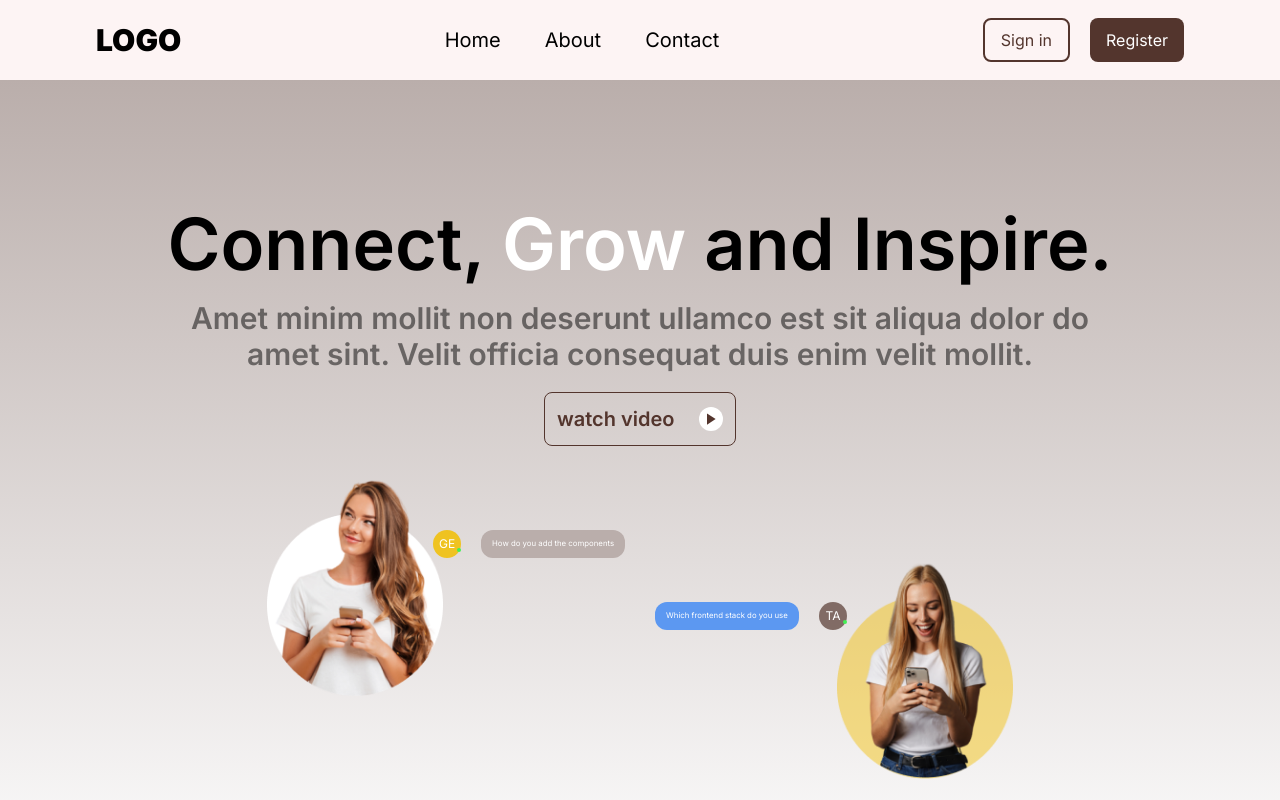
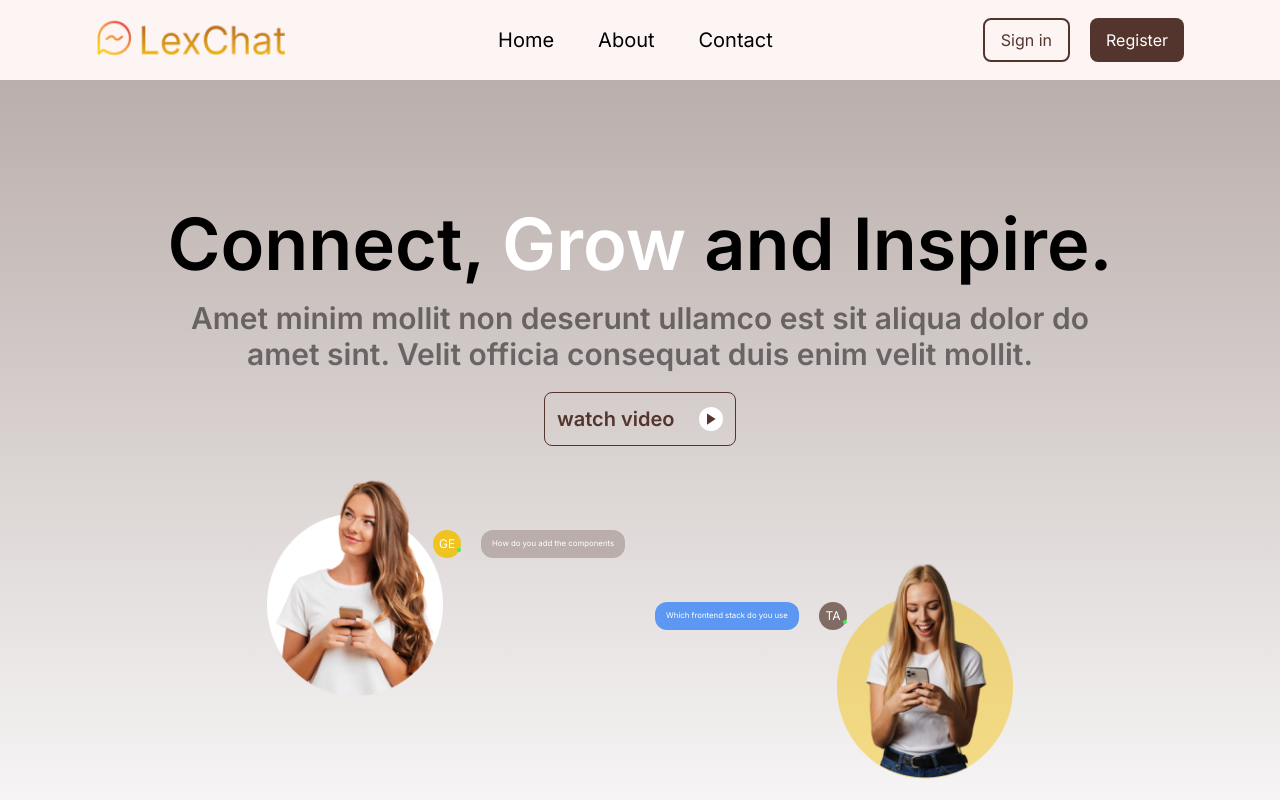
Before and after one commit to AmaliTech-Training-Academy/LetXChat, a React (Vite) app: page / in a window 1280 px wide. Shown: the top 800 px of the page. Built offline with nearby package versions, Linux system fonts and the light colour scheme.

Commit message:
Enhancement: Replace nav logo text with logo image

```diff
--- a/src/components/Landing-Page/Footer.jsx
+++ b/src/components/Landing-Page/Footer.jsx
@@ -5,6 +5,7 @@ import {
     twitter_icon,
     linkedin_icon
 } from '../../svg/Icons'
+// import logo from '../../assets/logo.png'
 
 function Footer() {
   return (
@@ -13,6 +14,9 @@ function Footer() {
         <div className='w-full flex justify-between'>
             <div>
                 <div className='font-semibold text-5xl mb-2'>Logo</div>
+                {/* <div className='font-black text-3xl w-48 h-11'>
+                    <img src={logo} alt="LOGO" className='w-full h-full object-cover'/>
+                </div> */}
                 <span className=' text-xl'>Lorem ipsum dolor sit amet<br/> consectetur adipiscing </span>
                 <div className='flex mt-16 gap-8'>
                     {instagram_icon}
--- a/src/components/Landing-Page/Navbar.jsx
+++ b/src/components/Landing-Page/Navbar.jsx
@@ -1,9 +1,12 @@
 import React from 'react'
+import logo from '../../assets/logo.png'
 
 function Navbar() {
   return (
     <nav className='w-full h-20 bg-[#FDF4F4] flex justify-between items-center px-24'>
-        <span className='font-black text-3xl'>LOGO</span>
+        <div className='font-black text-3xl w-48 h-11'>
+          <img src={logo} alt="LOGO" className='w-full h-full object-cover'/>
+        </div>
         <ul className='flex gap-11'>
             <li className='text-xl cursor-pointer'>Home</li>
             <li className='text-xl cursor-pointer'>About</li>
```
Also changed, not shown: src/assets/logo.png (added).
